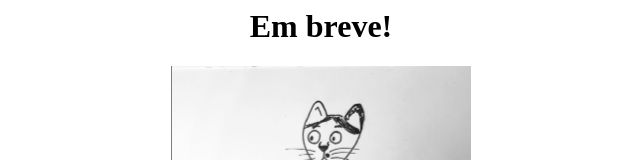
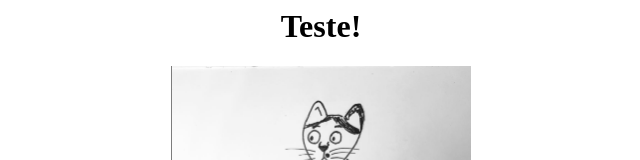
Before and after one commit to tfalbo/falbolous, a plain HTML site: page index.html in a window 1280 px wide. Shown: the top 160 px of the page, without its empty margins (319-959 px from the left). Drawn offline with Linux system fonts and the light colour scheme.

Commit message:
adds testing branch

```diff
--- a/index.html
+++ b/index.html
@@ -1,4 +1,4 @@
-<h1 align="center">Em breve!</h1>
+<h1 align="center">Teste!</h1>
 <div align="center">
 	<img width="300" src="./coquito.png">
 </div>
```
